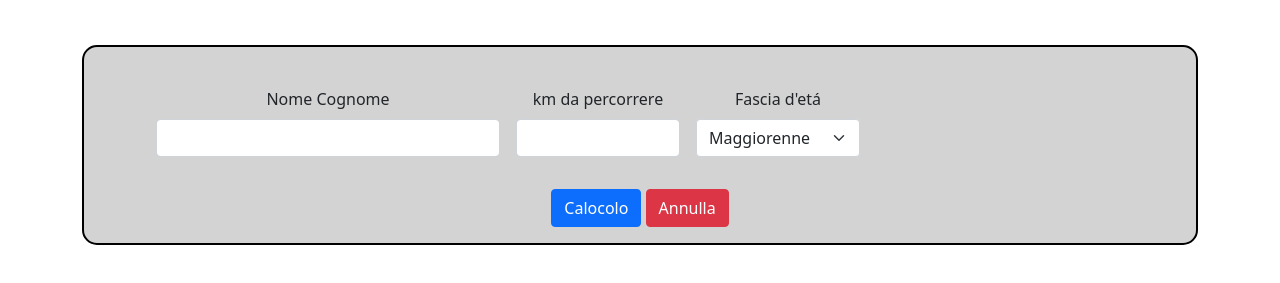
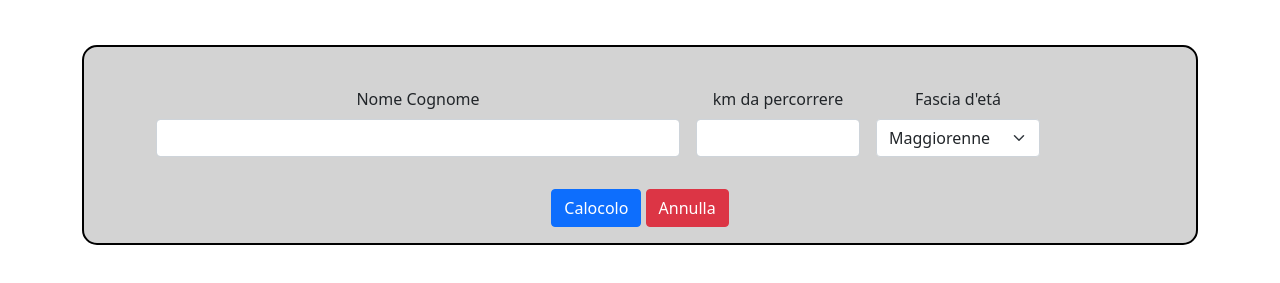
Before and after one commit to GabrielePalmaBool/js-biglietto-treno-form, a plain HTML site: page index.html in a window 1280 px wide. Shown: the part 103-386 px from the top of the page. Drawn offline with nearby package versions, Linux system fonts and the light colour scheme.

Commit message:
fix columns

```diff
--- a/index.html
+++ b/index.html
@@ -22,9 +22,9 @@
         <!-- mio container -->
         <div class="Box px-4 text-center">
 
-            <form class="row g-3 mt-4 ">
+            <form class="row row-cols-3 g-3 mt-4 ">
 
-                <div class="mb-3 ms-5 col-4 form-group">
+                <div class="mb-3 ms-5 col-6">
                   <label for="exampleInputText" class="form-label ">Nome Cognome</label>
                   <input type="text" class="form-control NomeCognome" id="exampleInputText">
                 </div>
--- a/javascript/Jv.js
+++ b/javascript/Jv.js
@@ -17,8 +17,6 @@ Scrivere un programma che chieda all’utente:
 
 // selezione del nome/cognome
 const NoCo = document.querySelector(".NomeCognome");
-
-console.log (NoCo);
 
 // selezione del numero di chilometri
 const nKilo = document.querySelector(".nKilo");
```
